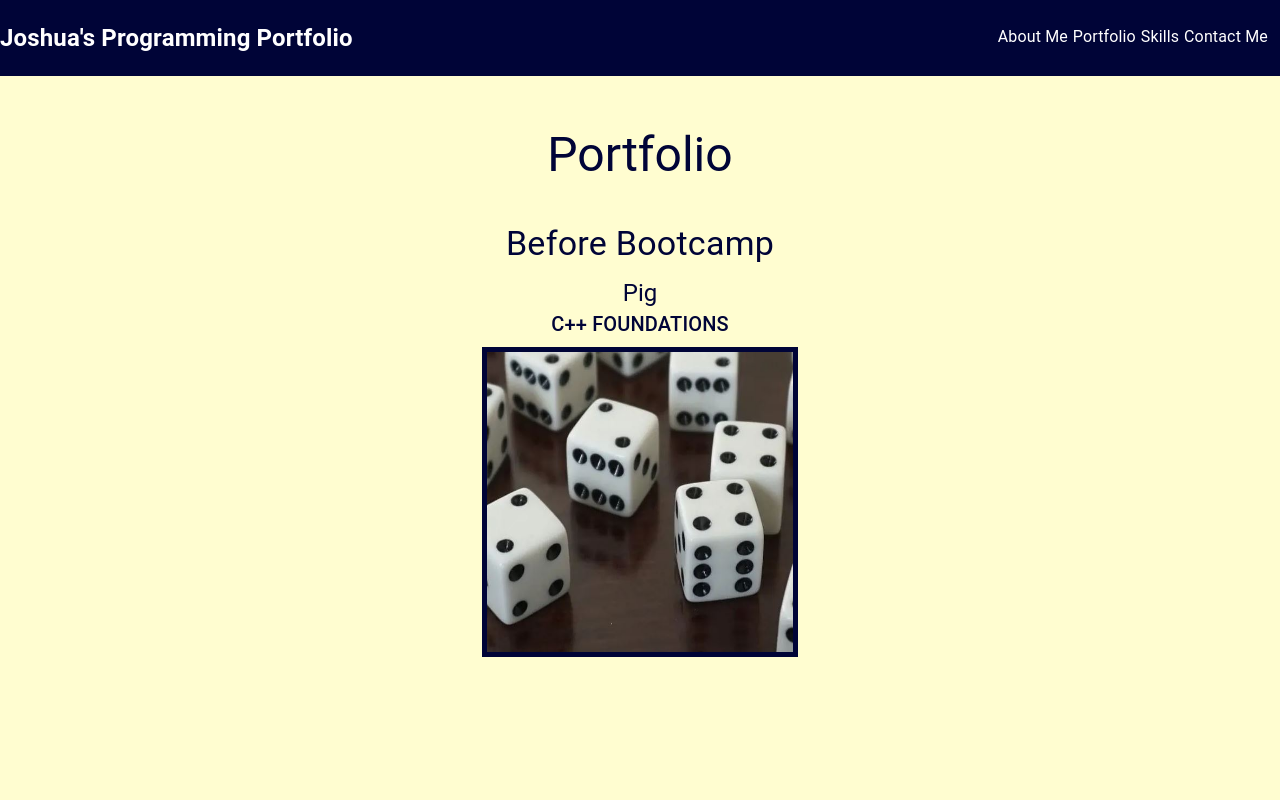
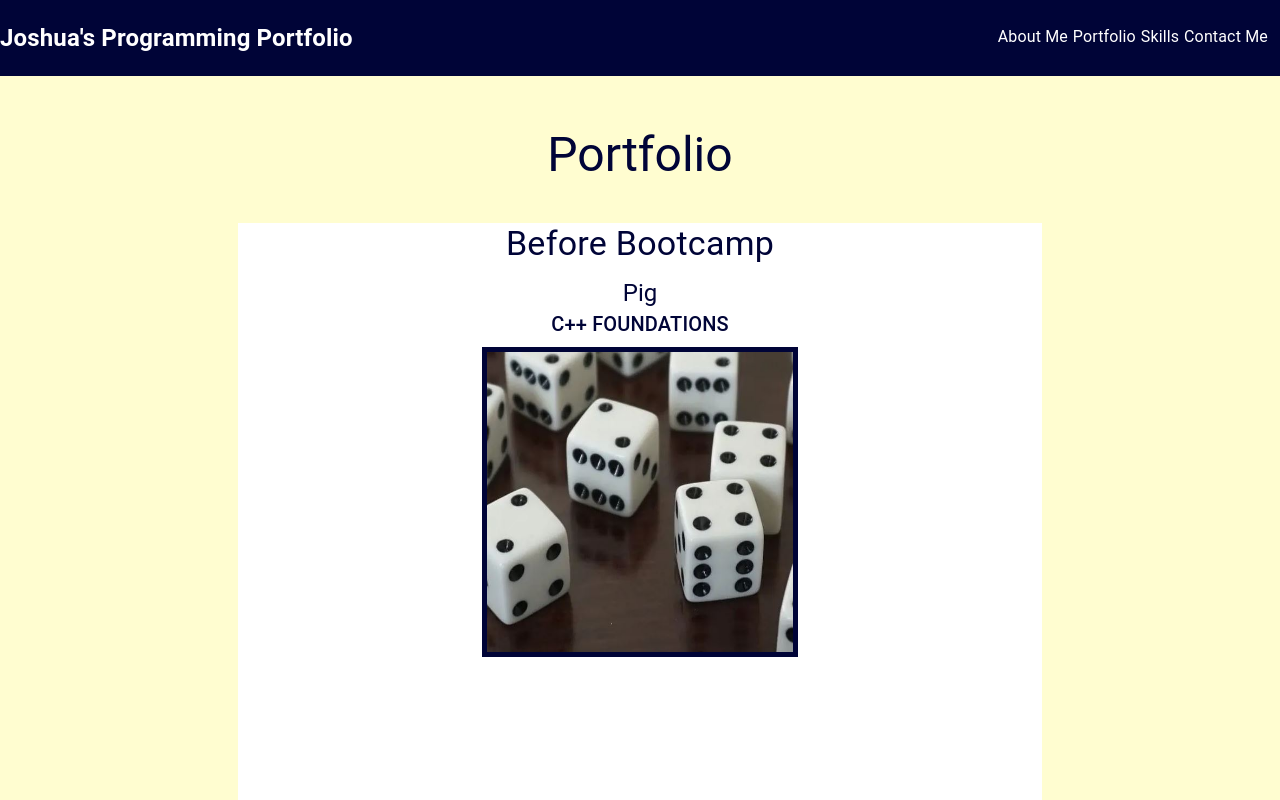
Before and after one commit to CoderJ01/material-ui-programming-portfolio, a React (Create React App) app: page /portfolio in a window 1280 px wide. Shown: the top 800 px of the page. Built offline with nearby package versions, Linux system fonts and the light colour scheme.

Commit message:
make background of each Portfolio Section white

```diff
--- a/src/components/Section/Section.component.jsx
+++ b/src/components/Section/Section.component.jsx
@@ -9,7 +9,7 @@ const Section = ({ dataObj = [], fromTop, sectionHeight, topBoxHeight = 100 }) =
     return (
         <Box sx={{ height: topBoxHeight + 'vh', textAlign: 'center', marginTop: fromTop + 'px' }}>
             <Container maxWidth="md">
-                <Box sx={{ minHeight: sectionHeight + 'vh', textAlign: 'center' }}>
+                <Box sx={{ bgcolor: 'white', minHeight: sectionHeight + 'vh', textAlign: 'center' }}>
                     <Typography variant="h4" gutterBottom sx={{ color: 'rgb(0, 4, 55)' }}>{dataObj.title}</Typography>
                     <Box sx={{ flexGrow: 1 }}>
                         <Grid container spacing={4} sx={{ justifyContent: 'center'}}>
```
